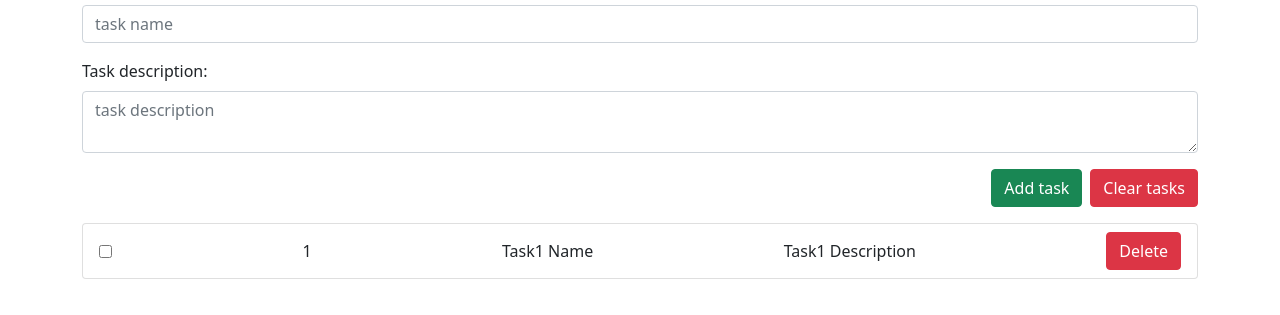
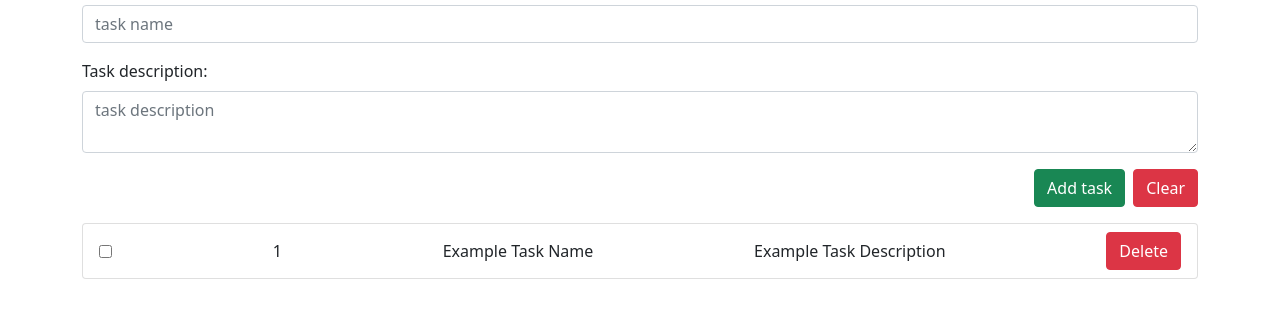
Before and after one commit to kurulinu11/JavaScript, a plain HTML site: page index.html in a window 1280 px wide. Shown: the part 77-392 px from the top of the page. Drawn offline with nearby package versions, Linux system fonts and the light colour scheme.

Commit message:
Clear button

```diff
--- a/index.html
+++ b/index.html
@@ -29,15 +29,15 @@
         </div>
         <div id="button-wrapper" class="mb-3 d-flex justify-content-end">
             <button id="add-task-btn" class="btn btn-success mx-2">Add task</button>
-            <button id="clear-task-btn"class="btn btn-danger">Clear tasks</button>
+            <button id="clear-task-btn"class="btn btn-danger">Clear</button>
         </div>
         <div>
             <ul id="task-list" class="list-group">
                 <li class="list-group-item d-flex justify-content-between align-items-center">
                     <input type="checkbox" class="form-control-checkbox" />
                     <span>1</span>
-                    <span>Task1 Name</span>
-                    <span>Task1 Description</span>
+                    <span>Example Task Name</span>
+                    <span>Example Task Description</span>
                     <button class="btn btn-danger">Delete</button>
                 </li>
             </ul>
```
